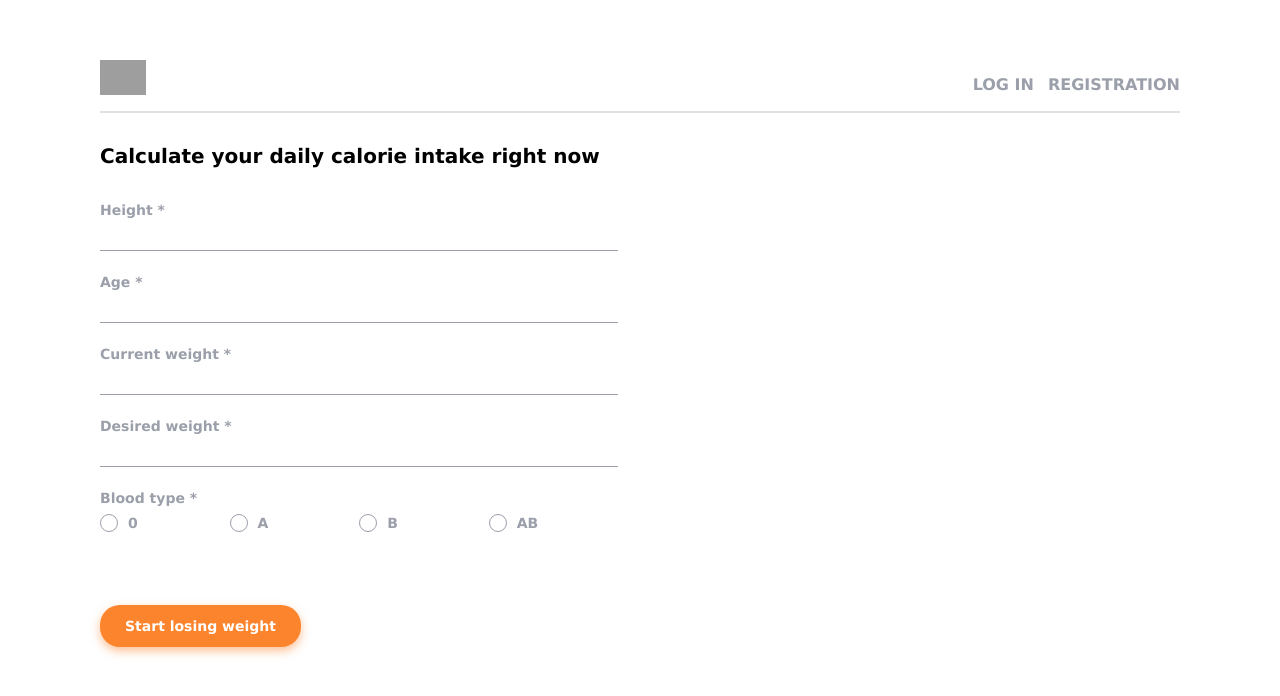
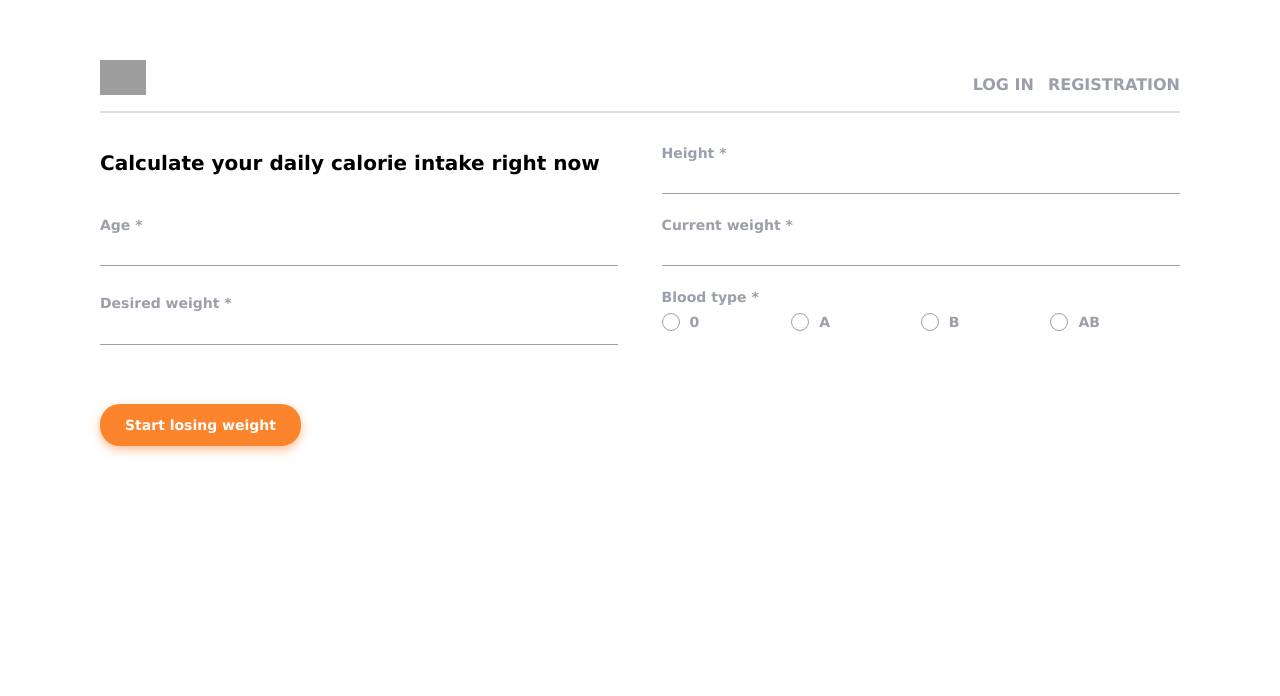
Before and after one commit to danretegan/slim-mom, a React (Create React App) app: page / in a window 1280 px wide. Shown: the top 696 px of the page. Built offline with nearby package versions, Linux system fonts and the light colour scheme; grey boxes are pictures that could not be loaded; the HTML template or start-up script is replaced by a standard one.

Commit message:
responsive adjustment

```diff
--- a/src/components/CalorieForm/CalorieForm.jsx
+++ b/src/components/CalorieForm/CalorieForm.jsx
@@ -30,7 +30,6 @@ const CalorieForm = () => {
         Calculate your daily calorie intake right now
       </div>
 
-      <section className={styles.sectionRight}>
       {/* Height */}
       <div className={styles.formGroup}>
         <label className={styles.label}>
@@ -75,9 +74,7 @@ const CalorieForm = () => {
           />
         </label>
       </div>
-      </section>
 
-      <section className={styles.sectionLeft}>
       {/* Desired weight */}
       <div className={styles.formGroup}>
         <label className={styles.label}>
@@ -147,7 +144,6 @@ const CalorieForm = () => {
           </label>
         </div>
       </div>
-      </section>
 
       <button type="submit">Start losing weight</button>
     </form>
--- a/src/components/CalorieForm/CalorieForm.module.css
+++ b/src/components/CalorieForm/CalorieForm.module.css
@@ -1,13 +1,9 @@
-.inputContainer {
-  width: 100%;
-  position: relative;
-}
-
 .form {
   display: flex;
   flex-direction: column;
   align-items: center;
   width: 100%;
+  box-sizing: border-box;
 }
 
 .title {
@@ -15,6 +11,7 @@
   font-size: 20px;
   font-weight: bold;
   margin-bottom: 34px;
+  text-align: center;
 }
 
 .formGroup {
@@ -56,7 +53,6 @@
   align-items: center;
   gap: 5px;
   position: relative;
-  width: 100%;
 }
 
 .radioGroup input[type='radio'] {
@@ -97,11 +93,6 @@
   color: #fc842d;
 }
 
-.error {
-  color: red;
-  font-size: 10px;
-}
-
 button[type='submit'] {
   padding: 13px 25px;
   border: none;
@@ -132,10 +123,7 @@ button[type='submit']:hover {
     width: 48%;
   }
 
-  .sectionRight,
-  .sectionLeft {
+  .radioGroup {
     width: 100%;
-    display: flex;
-    flex-direction: column;
   }
 }
```
Lines whose indentation alone changed are shown as unchanged.
